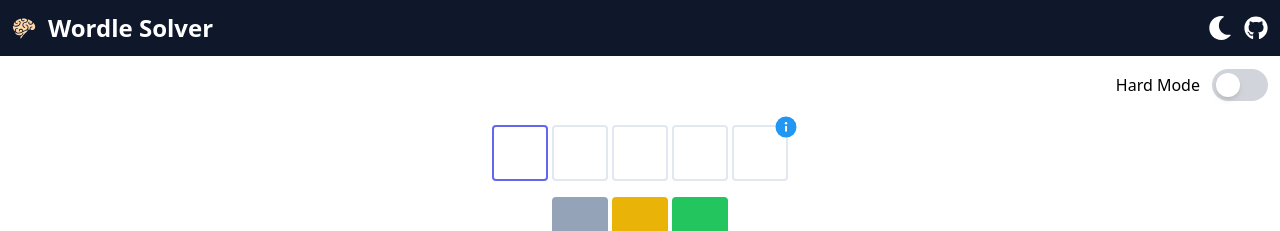
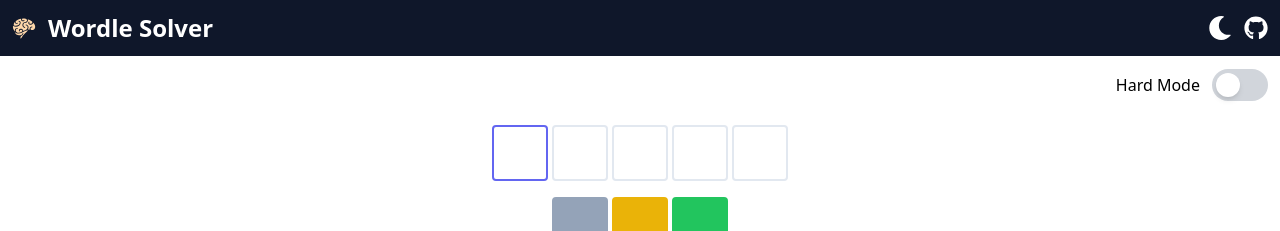
Before and after one commit to tropicbliss/wordlesolver, a React (Create React App) app: page / in a window 1280 px wide. Shown: the top 231 px of the page. Built offline with nearby package versions, Linux system fonts and the light colour scheme.

Commit message:
Remove react tooltip

```diff
--- a/package.json
+++ b/package.json
@@ -16,7 +16,6 @@
     "react-icons": "^4.7.1",
     "react-scripts": "5.0.1",
     "react-toastify": "^9.1.1",
-    "react-tooltip": "^5.3.4",
     "react-use": "^17.4.0",
     "wasm-lib": "file:wasm-lib/pkg",
     "web-vitals": "^3.1.0"
--- a/src/App.js
+++ b/src/App.js
@@ -214,7 +214,6 @@ function App() {
           word={result}
           currentSelection={currentSelection}
           setCurrentSelection={setCurrentSelection}
-          theme={theme}
           correctnessPickerClicked={correctnessPickerClicked}
           state={state}
         />
--- a/src/components/editor/Cell.js
+++ b/src/components/editor/Cell.js
@@ -1,11 +1,7 @@
-import React, { useContext } from "react";
+import React from "react";
 import classnames from "classnames";
-import { FcInfo } from "react-icons/fc";
-import { Tooltip as ReactTooltip } from "react-tooltip";
-import { GlobalContext } from "../../context/GlobalState";
 
-const Cell = ({ letter, isSelected, correctness, onClick, hasInfo, theme }) => {
-  const { stage } = useContext(GlobalContext);
+const Cell = ({ letter, isSelected, correctness, onClick }) => {
   const classes = classnames(
     "w-14 h-14 border-solid flex items-center justify-center mx-0.5 text-4xl font-bold rounded select-none relative transition-color duration-150 ease-out border-2 dark:text-white",
     {
@@ -36,32 +32,12 @@ const Cell = ({ letter, isSelected, correctness, onClick, hasInfo, theme }) => {
     return (
       <div className={classes} onClick={() => onClick()}>
         <div>{letter === undefined ? "" : letter.toUpperCase()}</div>
-        {stage === "firstPage" && hasInfo && (
-          <>
-            <ReactTooltip variant={theme} anchorId="tooltip" />
-            <FcInfo
-              data-tooltip-content="If this takes a long time to process, try starting with the word 'tares'"
-              className="text-2xl absolute -right-3 -top-3"
-              id="tooltip"
-            />
-          </>
-        )}
       </div>
     );
   } else {
     return (
       <div className={classes}>
         <div>{letter === undefined ? "" : letter.toUpperCase()}</div>
-        {stage === "firstPage" && hasInfo && (
-          <>
-            <ReactTooltip variant={theme} anchorId="tooltip" />
-            <FcInfo
-              data-tooltip-content="If this takes a long time to process, try starting with the word 'tares'"
-              className="text-2xl absolute -right-3 -top-3"
-              id="tooltip"
-            />
-          </>
-        )}
       </div>
     );
   }
--- a/src/components/editor/Editor.js
+++ b/src/components/editor/Editor.js
@@ -9,7 +9,6 @@ const Editor = ({
   word,
   currentSelection,
   setCurrentSelection,
-  theme,
   state,
 }) => {
   return (
@@ -22,7 +21,6 @@ const Editor = ({
             setCurrentSelection={setCurrentSelection}
             word={word}
             correctness={correctness}
-            theme={theme}
           />
         </div>
         <CorrectnessPicker onClick={correctnessPickerClicked} />
--- a/src/components/editor/WordPad.js
+++ b/src/components/editor/WordPad.js
@@ -6,7 +6,6 @@ const WordPad = ({
   currentSelection,
   correctness,
   setCurrentSelection,
-  theme,
 }) => {
   return (
     <div className="flex justify-center mb-1">
@@ -19,8 +18,6 @@ const WordPad = ({
           onClick={
             setCurrentSelection === null ? null : () => setCurrentSelection(idx)
           }
-          hasInfo={idx === 4}
-          theme={theme}
         />
       ))}
     </div>
```
Also changed, not shown: 1 other file (tests, documents, lock files or other folders).
